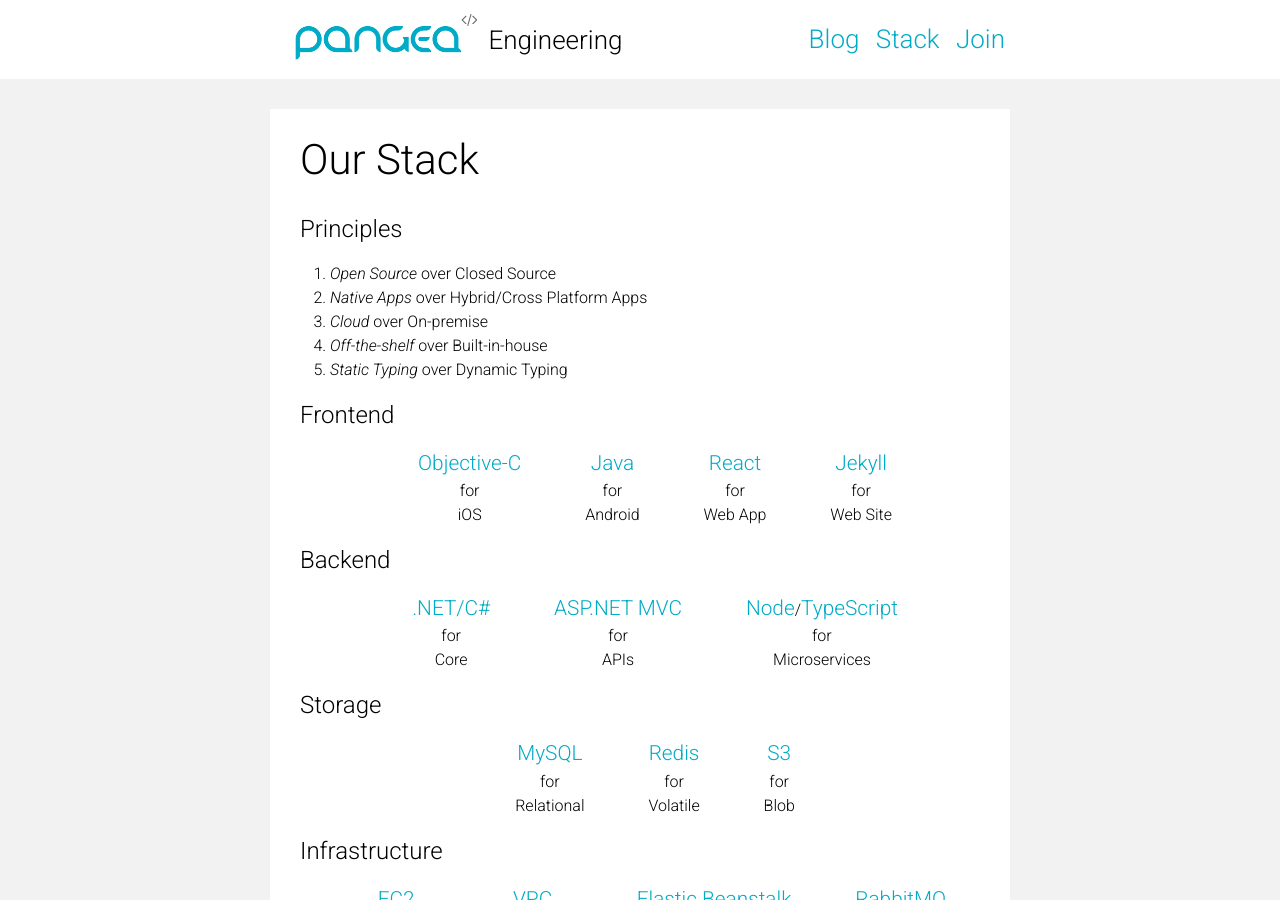
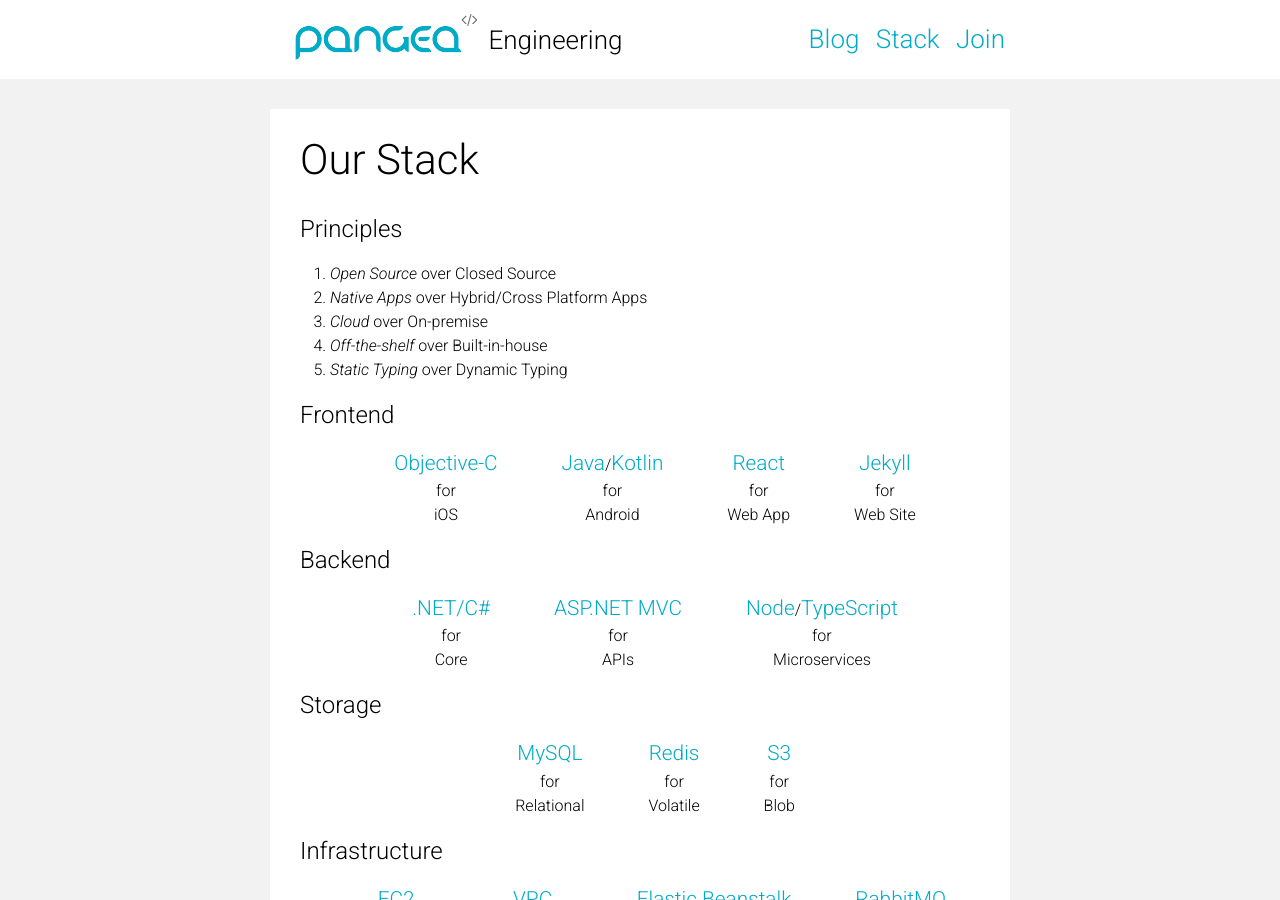
Before and after one commit to omar/gopangea.github.io, a Jekyll site: the page built from stack.md, in a window 1280 px wide and 900 px high. Built offline with Jekyll 4.4.1, drawn with Linux system fonts in a browser that asks for light colours; nearby versions of some CDN libraries.

Commit message:
Add Kotlin under Android

```diff
--- a/stack.md
+++ b/stack.md
@@ -14,7 +14,7 @@
 # Frontend
 
 * [Objective-C](https://developer.apple.com/library/mac/documentation/Cocoa/Conceptual/ProgrammingWithObjectiveC/Introduction/Introduction.html) _for_ iOS
-* [Java](https://www.oracle.com/java/index.html) _for_ Android
+* [Java](https://www.oracle.com/java/index.html)/[Kotlin](https://kotlinlang.org/) _for_ Android
 * [React](https://facebook.github.io/react/) _for_ Web App
 * [Jekyll](http://jekyllrb.com/) _for_ Web Site
 
```
